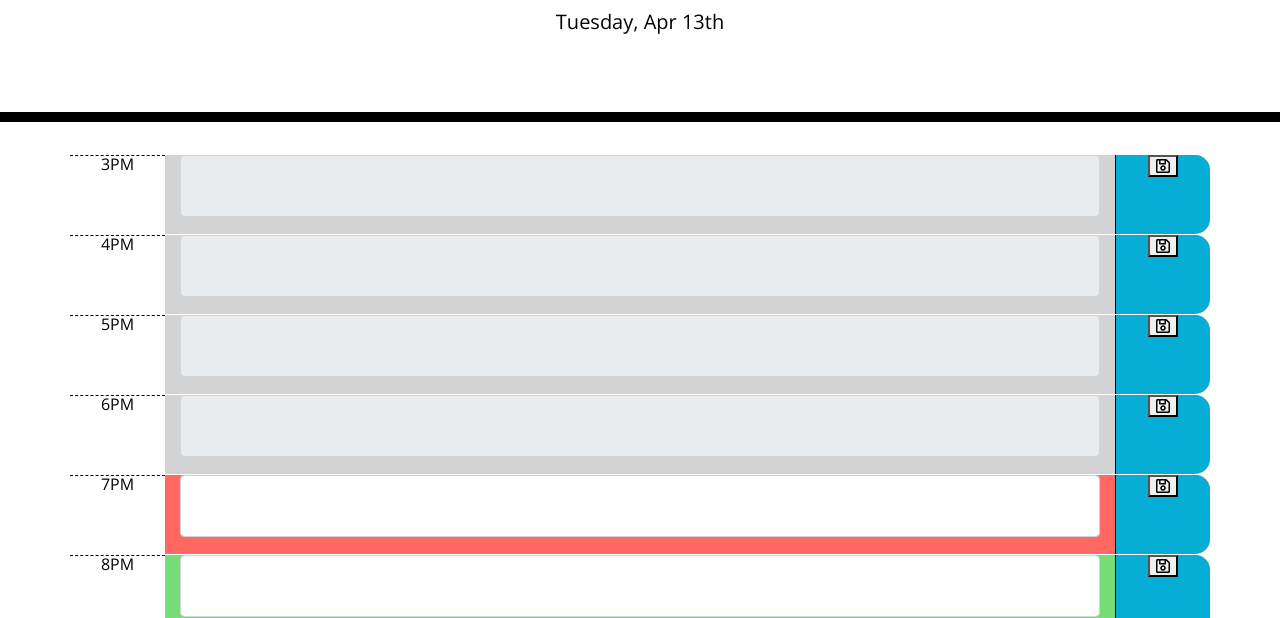
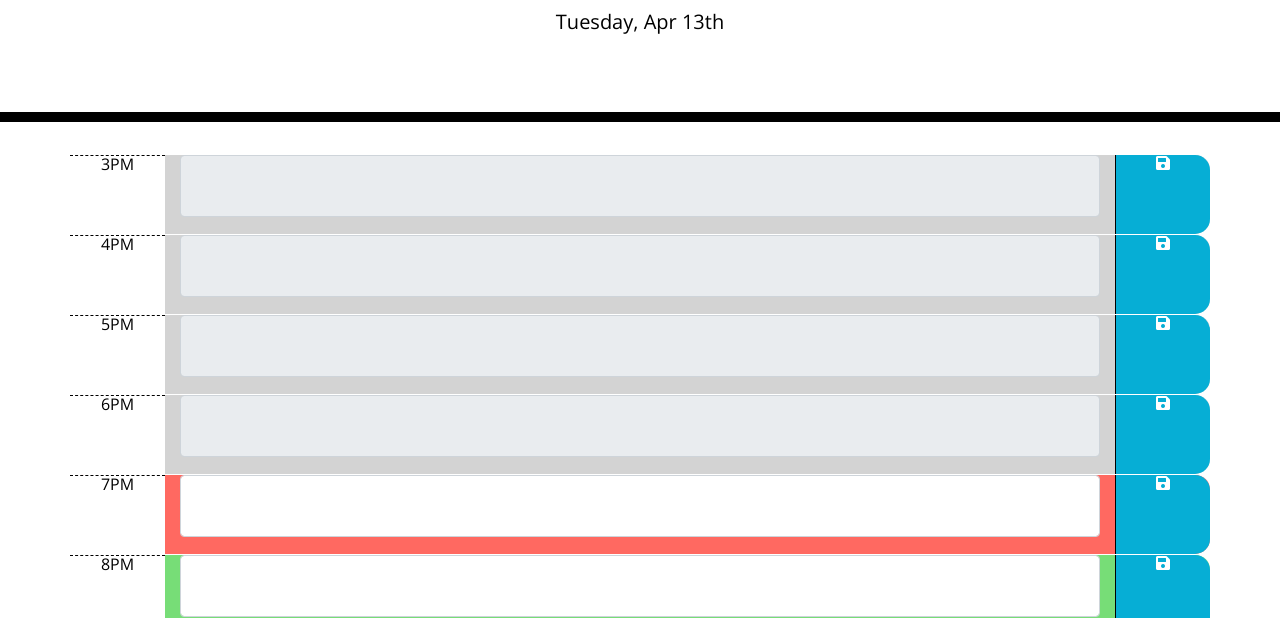
Before and after one commit to japinell/KU-CBC-Homework-5-Work-Day-Scheduler, a plain HTML site: page index.html in a window 1280 px wide. Shown: the part 182-800 px from the top of the page. Drawn offline with nearby package versions, Linux system fonts and the light colour scheme.

Commit message:
Minor fixes to the save button

```diff
--- a/assets/css/style.css
+++ b/assets/css/style.css
@@ -1,5 +1,5 @@
 body {
-  font-family: 'Open Sans', sans-serif;
+  font-family: "Open Sans", sans-serif;
   font-size: 16px;
   line-height: 1;
 }
--- a/assets/js/script.js
+++ b/assets/js/script.js
@@ -61,7 +61,6 @@ function SaveScheduleToLocalStorage() {
     workDaySchedule.push(schedule);
   } else {
     // Remove it and insert it
-    console.log("Remove it!");
     workDaySchedule.splice(index, 1);
     workDaySchedule.push(schedule);
   }
@@ -109,18 +108,19 @@ function BuildTimeBlocks() {
   var time = today.hour(15);
   var timeVal, timeText;
   var currentTime = Number(today.format("H"));
-  var rowEl, colEl, textAreaEl, saveBtn;
+  var rowEl, colEl, textAreaEl, iEl;
 
   // 9 AM to 5 PM
   for (var i = 0; i < 9; i++) {
     //
     timeVal = Number(time.format("H"));
     timeText = time.format("hA"); // h[AM | PM]
-    // Create a row
+    // Row
     rowEl = $("<div>");
     rowEl.attr("id", timeText);
     rowEl.addClass("row time-block");
 
+    // Columns
     // Hour
     colEl = $("<div>");
     // colEl.addClass("col-1 align-self-center");
@@ -141,12 +141,13 @@ function BuildTimeBlocks() {
 
     // Save button
     colEl = $("<div>");
+    // colEl.addClass("col-1 saveBtn align-self-center");
     colEl.addClass("col-1 saveBtn");
     colEl.text("");
 
-    saveBtn = $("<button>");
-    saveBtn.addClass("far fa-save align-self-center");
-    colEl.append(saveBtn);
+    iEl = $("<i>");
+    iEl.addClass("fa fa-save");
+    colEl.append(iEl);
 
     rowEl.append(colEl);
 
@@ -176,6 +177,7 @@ function InitializeSchedule() {
   //
 }
 
-containerDiv.on("click", "button", SaveScheduleToLocalStorage);
+// Listen for clicks on the Save button, an i element
+containerDiv.on("click", "i", SaveScheduleToLocalStorage);
 
 InitializeSchedule();
```
